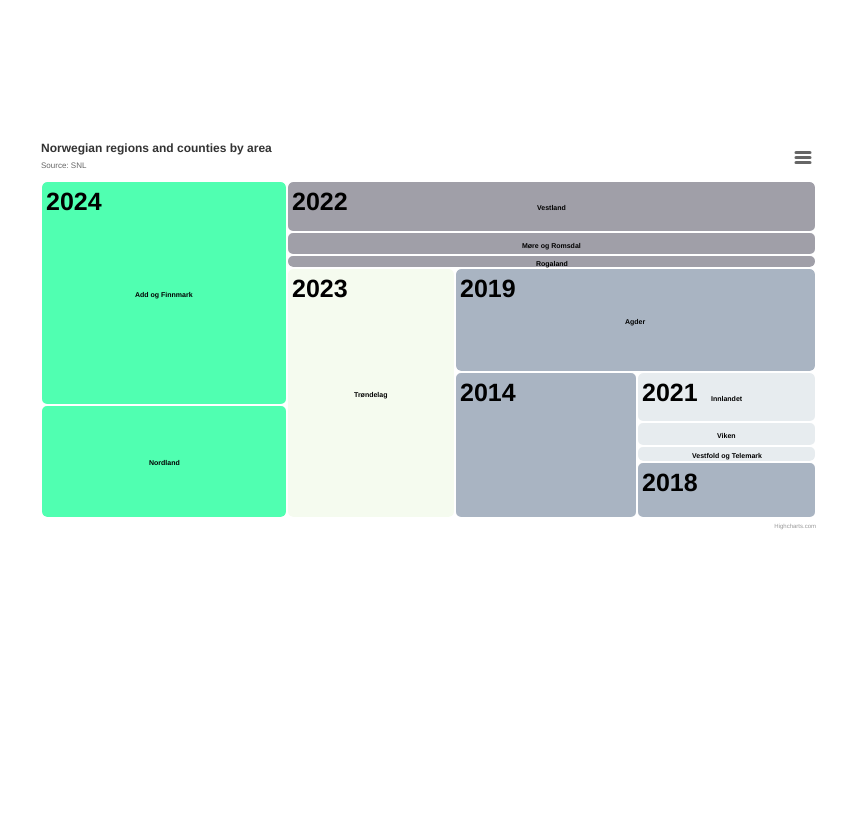
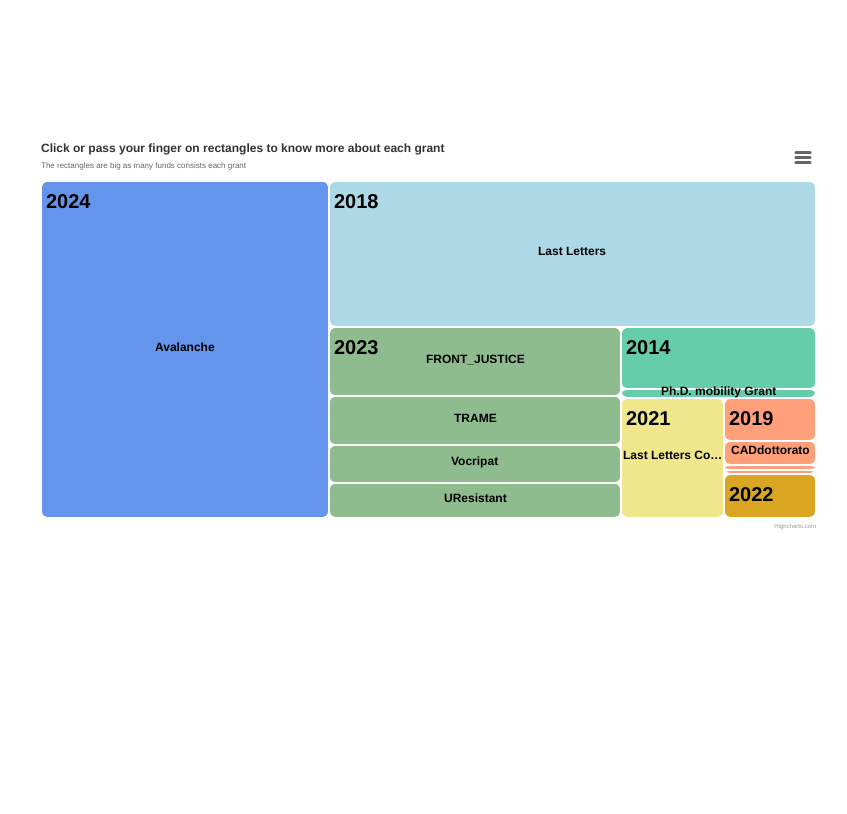
Before and after one commit to digitalkoine/gpv_site, a plain HTML site: page index.html in a window 1280 px wide. Shown: the part 10340-11154 px from the top of the page, without its empty margins (362-1209 px from the left). Drawn offline with Linux system fonts and the light colour scheme; files whose address does not match are found by name; a web font is replaced by a local one.

Commit message:
Add files via upload

```diff
--- a/index.html
+++ b/index.html
@@ -919,6 +919,21 @@
         dataLabels: {
             style: {
                 textOutline: 'none'
+            },
+            formatter: function() {
+                // Verifica se il campo 'name' è un numero (corrispondente agli anni)
+                if (!isNaN(this.point.name)) {
+                    if (this.point.name === '2024', '2023') {
+                        // Aumenta la dimensione del font per il campo 'name' 2024
+                        return '<span style="font-size: 20px">' + this.point.name + '</span>';
+                    } else {
+                        // Mantieni la dimensione del font normale per gli altri anni
+                        return '<span style="font-size: 12px">' + this.point.name + '</span>';
+                    }
+                } else {
+                    // Mantieni la dimensione del font normale per i non numeri
+                    return '<span style="font-size: 12px">' + this.point.name + '</span>';
+                }
             }
         },
         levels: [{
@@ -935,88 +950,105 @@
             }
         }],
         data: [{
-        id: 'A',
+            id: '2024',
             name: '2024',
-        color: '#50FFB1',
-        value: 70923
+            color: '#6495ed',
+            value: 240750
         }, {
-        id: 'B',
+            id: '2023',
             name: '2023',
-        color: '#F5FBEF',
-        value: 35759
+            color: '#8fbc8f',
+            value: 138080
         }, {
-        id: 'C',
+            id: '2022',
             name: '2022',
-        color: '#A09FA8',
-        value: 39494
+            color: '#daa520',
+            value: 10000
         }, {
-        id: 'D',
+            id: '2021',
             name: '2021',
-        color: '#E7ECEF',
-        value: 13840
+            color: '#f0e68c',
+            value: 30825
         }, {
-        id: 'E',
+            id: '2019',
             name: '2019',
-        color: '#A9B4C2',
-        value: 31969
+            color: '#ffa07a',
+            value: 17205
         }, {
-        id: 'F',
+            id: '2018',
             name: '2018',
-        color: '#A9B4C2',
-        value: 8576
+            color: '#add8e6',
+            value: 176866
         }, {
-        id: 'G',
+            id: '2014',
             name: '2014',
-        color: '#A9B4C2',
-        value: 22768
+            color: '#66cdaa',
+            value: 34500
         }, {
-        name: 'Add og Finnmark',
-        parent: 'A',
-        value: 70923
+            name: 'Avalanche',
+            parent: '2024',
+            value: 240750
         }, {
-        name: 'Nordland',
-        parent: 'A',
-        value: 35759
+            name: 'FRONT_JUSTICE',
+            parent: '2023',
+            value: 50000
+        },{
+            name: 'UResistant',
+            parent: '2023',
+            value: 25000
+        },{
+            name: 'TRAME',
+            parent: '2023',
+            value: 35000
+        },
+        {
+            name: 'Vocripat',
+            parent: '2023',
+            value: 28080
+        },{
+            name: 'TianjinArSIG',
+            parent: '2022',
+            value: 10000
         }, {
-        name: 'Trøndelag',
-        parent: 'B',
-        value: 39494
+            name: 'Last Letters Cost-Extension',
+            parent: '2021',
+            value: 30825
         }, {
-        name: 'Møre og Romsdal',
-        parent: 'C',
-        value: 13840
+            name: 'Reading Letters',
+            parent: '2019',
+            value: 9705
         }, {
-        name: 'Vestland',
-        parent: 'C',
-        value: 31969
+            name: 'CADdottorato',
+            parent: '2019',
+            value: 5500
         }, {
-        name: 'Rogaland',
-        parent: 'C',
-        value: 8576
+            name: 'Training grant UCC',
+            parent: '2019',
+            value: 1000
         }, {
-        name: 'Viken',
-        parent: 'D',
-        value: 22768
+            name: 'Training grant ESU',
+            parent: '2019',
+            value: 1000
         }, {
-        name: 'Innlandet',
-        parent: 'D',
-        value: 49391
-      }, {
-        name: 'Vestfold og Telemark',
-        parent: 'D',
-        value: 15925
-      }, {
-        name: 'Agder',
-        parent: 'E',
+            name: 'Last Letters',
+            parent: '2018',
             value: 14981
+        },{
+            name: 'Dual Diploma Grant',
+            parent: '2014',
+            value: 30000
+        },{
+            name: 'Ph.D. mobility Grant',
+            parent: '2014',
+            value: 4500
         }]
    }],
     title: {
-      text: 'Norwegian regions and counties by area',
+        text: 'Click or pass your finger on rectangles to know more about each grant',
         align: 'left'
     },
     subtitle: {
-      text: 'Source: SNL',
+        text: 'The rectangles are big as many funds consists each grant',
         align: 'left'
     },
     tooltip: {
@@ -1024,6 +1056,8 @@
         pointFormat: 'The area of <b>{point.name}</b> is <b>{point.value} km<sup>2</sup></b>'
     }
 });
+
+
 </script>
 
 
```
Lines whose indentation alone changed are shown as unchanged.
